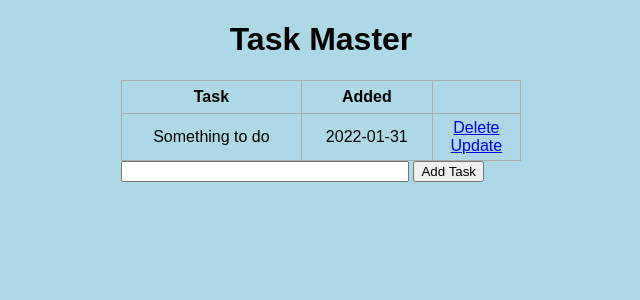
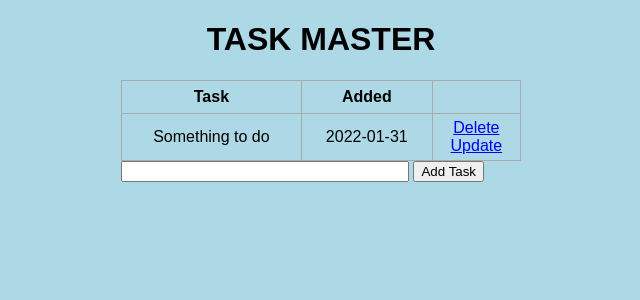
Before and after one commit to limonatasuyu/Todo_app_Flask, a Flask app: page / in a window 1280 px wide. Shown: the top 300 px of the page, without its empty margins (319-959 px from the left). Run offline with Flask 2, Linux system fonts and the light colour scheme; data comes from the database, SQL or seed files in the repository.

Commit message:
Update index.html

```diff
--- a/templates/index.html
+++ b/templates/index.html
@@ -8,7 +8,7 @@
 <!--A div tag for all of the content in webpage, class name is content for easier styling -->
 <div class="content">
 	<!-- A centered h1 tag for title -->
-	<h1 style="text-align: center;"> Task Master </h1>
+	<h1 style="text-align: center;"> TASK MASTER </h1>
 	{% if tasks|length < 1 %}
 	<!-- A centered h4 tag in case of not a single task is created -->
 	<h4 style="text-align: center;">There are no task, create one below</h4>
```
